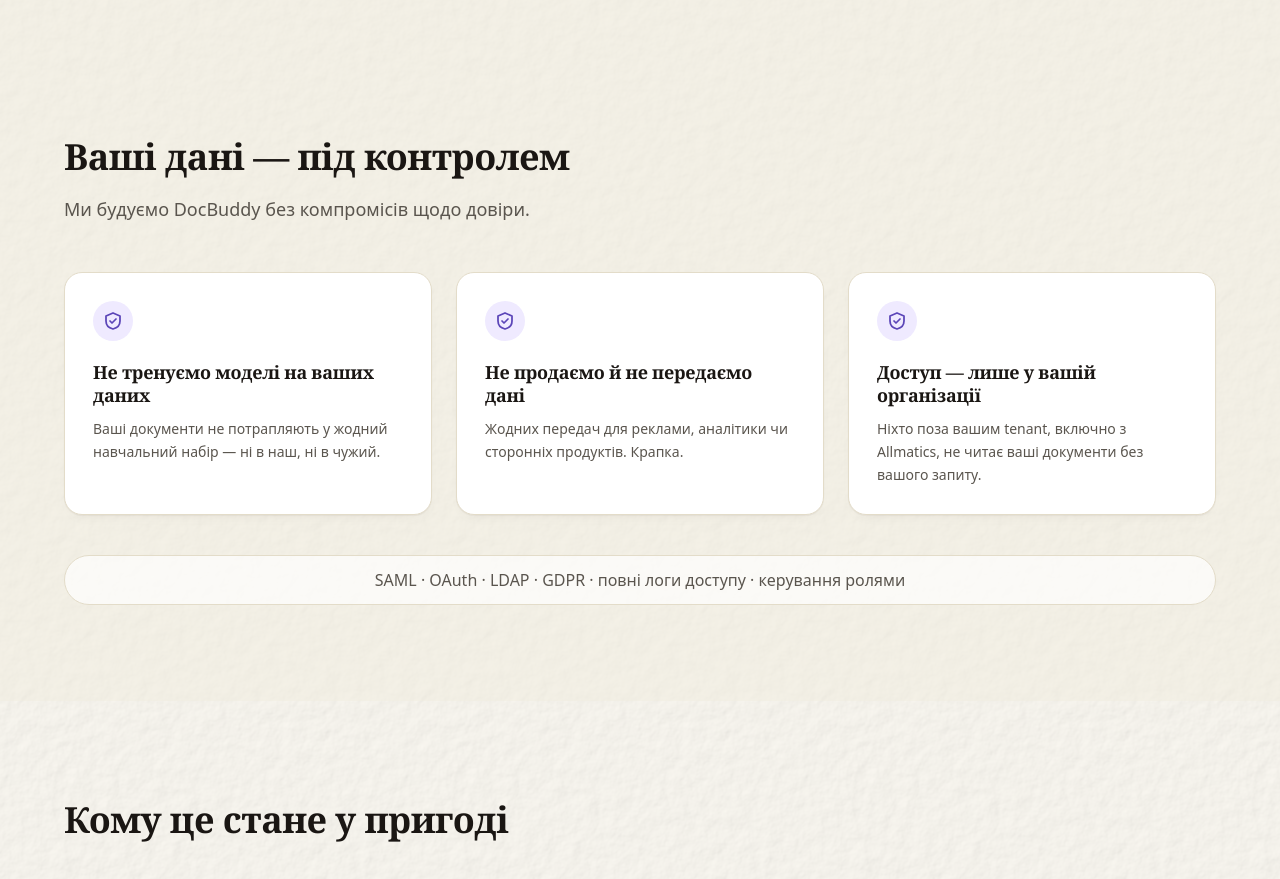
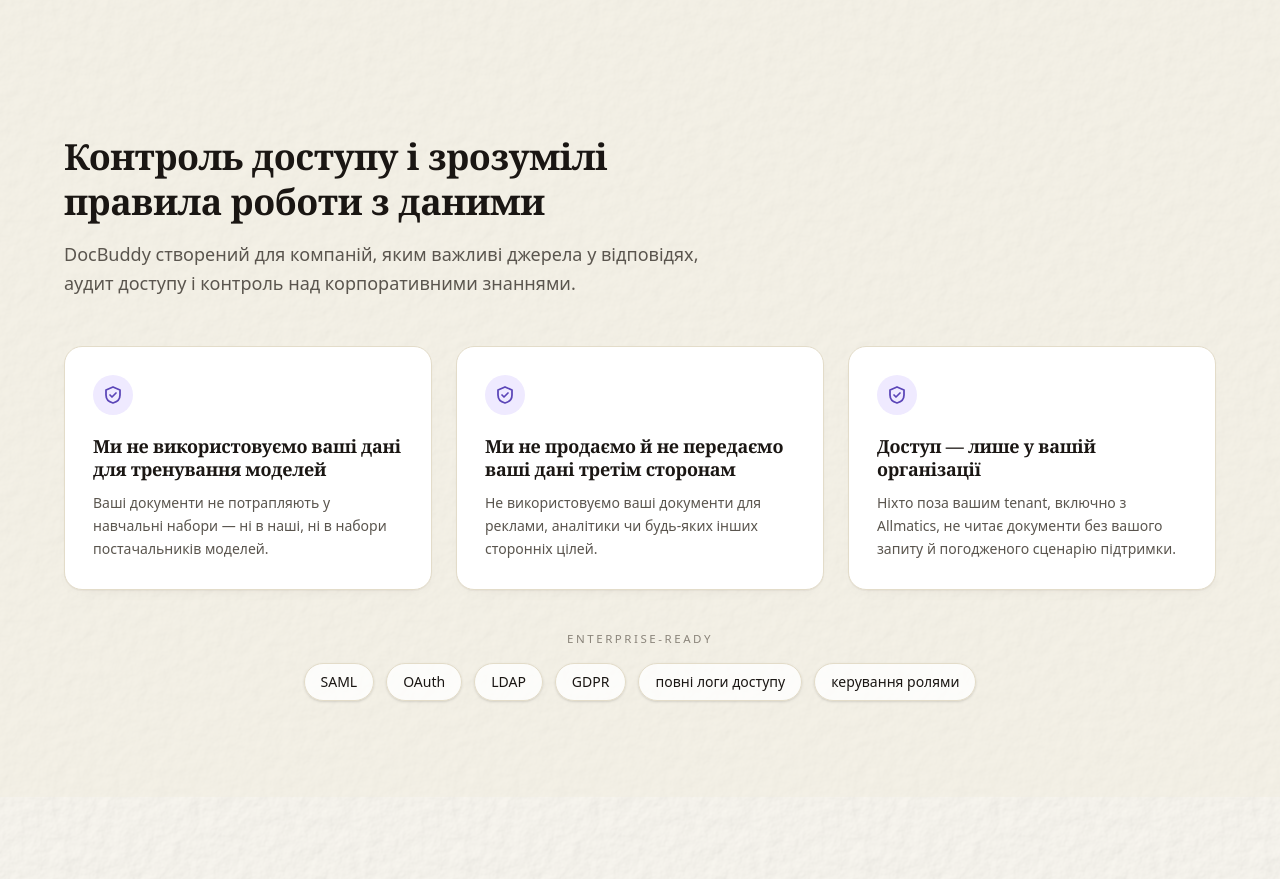
Before and after one commit to docstreams/archidex, an Astro site: page / in a window 1280 px wide. Shown: the part 2840-3719 px from the top of the page. Built offline with nearby package versions, Linux system fonts and the light colour scheme; Astro itself is replaced by a stand-in of ours.

Commit message:
refactor(web): tighten security and enterprise trust messaging

```diff
--- a/src/components/Security.astro
+++ b/src/components/Security.astro
@@ -50,10 +50,22 @@ const strings = t(locale).security;
       }
     </ul>
 
-    <p
-      class="border-line text-ink-muted mt-10 rounded-full border bg-white/70 px-5 py-3 text-center text-sm sm:text-base"
-    >
-      {strings.technicalLine}
-    </p>
+    <div class="mt-10">
+      <p
+        class="text-ink-soft text-center text-[0.72rem] font-medium tracking-[0.22em] uppercase"
+      >
+        {strings.capabilitiesLabel}
+      </p>
+
+      <ul class="mt-4 flex flex-wrap justify-center gap-3">
+        {
+          strings.capabilities.map((item) => (
+            <li class="border-line text-ink rounded-full border bg-white/80 px-4 py-2 text-sm font-medium shadow-sm">
+              {item}
+            </li>
+          ))
+        }
+      </ul>
+    </div>
   </div>
 </section>
--- a/src/i18n/translations/en.ts
+++ b/src/i18n/translations/en.ts
@@ -117,24 +117,32 @@ export const en: TranslationSchema = {
     emptyStateAlt: "Dex working on a laptop, surrounded by documents",
   },
   security: {
-    heading: "Your data stays under your control",
-    subhead: "We build DocBuddy without compromising on trust.",
+    heading: "Access control and clear rules for working with data",
+    subhead:
+      "DocBuddy is built for companies that need answer verification, access auditability, and control over internal knowledge.",
     promises: [
       {
-        title: "We do not train models on your data",
-        body: "Your documents never enter any training set — ours or anyone else's.",
+        title: "We do not use your data to train models",
+        body: "Your documents never enter training datasets — ours or any model vendor's.",
       },
       {
-        title: "We do not sell or share your data",
-        body: "No transfers for advertising, analytics, or third-party products. Full stop.",
+        title: "We do not sell or share your data with third parties",
+        body: "Your documents are not used for advertising, analytics, or any unrelated third-party purpose.",
       },
       {
         title: "Access stays within your organisation",
-        body: "No one outside your tenant — Allmatics included — reads your documents without your request.",
+        body: "No one outside your tenant — Allmatics included — reads documents unless you request and approve a support scenario.",
       },
     ],
-    technicalLine:
-      "SAML · OAuth · LDAP · GDPR · full access logs · role-based permissions",
+    capabilitiesLabel: "Enterprise-ready",
+    capabilities: [
+      "SAML",
+      "OAuth",
+      "LDAP",
+      "GDPR",
+      "full access logs",
+      "role-based permissions",
+    ],
   },
   forWhom: {
     heading: "Who this is for",
--- a/src/i18n/translations/uk.ts
+++ b/src/i18n/translations/uk.ts
@@ -114,24 +114,32 @@ export const uk = {
     emptyStateAlt: "Декс сидить за ноутбуком і працює з документами",
   },
   security: {
-    heading: "Ваші дані — під контролем",
-    subhead: "Ми будуємо DocBuddy без компромісів щодо довіри.",
+    heading: "Контроль доступу і зрозумілі правила роботи з даними",
+    subhead:
+      "DocBuddy створений для компаній, яким важливі джерела у відповідях, аудит доступу і контроль над корпоративними знаннями.",
     promises: [
       {
-        title: "Не тренуємо моделі на ваших даних",
-        body: "Ваші документи не потрапляють у жодний навчальний набір — ні в наш, ні в чужий.",
+        title: "Ми не використовуємо ваші дані для тренування моделей",
+        body: "Ваші документи не потрапляють у навчальні набори — ні в наші, ні в набори постачальників моделей.",
       },
       {
-        title: "Не продаємо й не передаємо дані",
-        body: "Жодних передач для реклами, аналітики чи сторонніх продуктів. Крапка.",
+        title: "Ми не продаємо й не передаємо ваші дані третім сторонам",
+        body: "Не використовуємо ваші документи для реклами, аналітики чи будь-яких інших сторонніх цілей.",
       },
       {
         title: "Доступ — лише у вашій організації",
-        body: "Ніхто поза вашим tenant, включно з Allmatics, не читає ваші документи без вашого запиту.",
+        body: "Ніхто поза вашим tenant, включно з Allmatics, не читає документи без вашого запиту й погодженого сценарію підтримки.",
       },
     ],
-    technicalLine:
-      "SAML · OAuth · LDAP · GDPR · повні логи доступу · керування ролями",
+    capabilitiesLabel: "Enterprise-ready",
+    capabilities: [
+      "SAML",
+      "OAuth",
+      "LDAP",
+      "GDPR",
+      "повні логи доступу",
+      "керування ролями",
+    ],
   },
   forWhom: {
     heading: "Кому це стане у пригоді",
```
